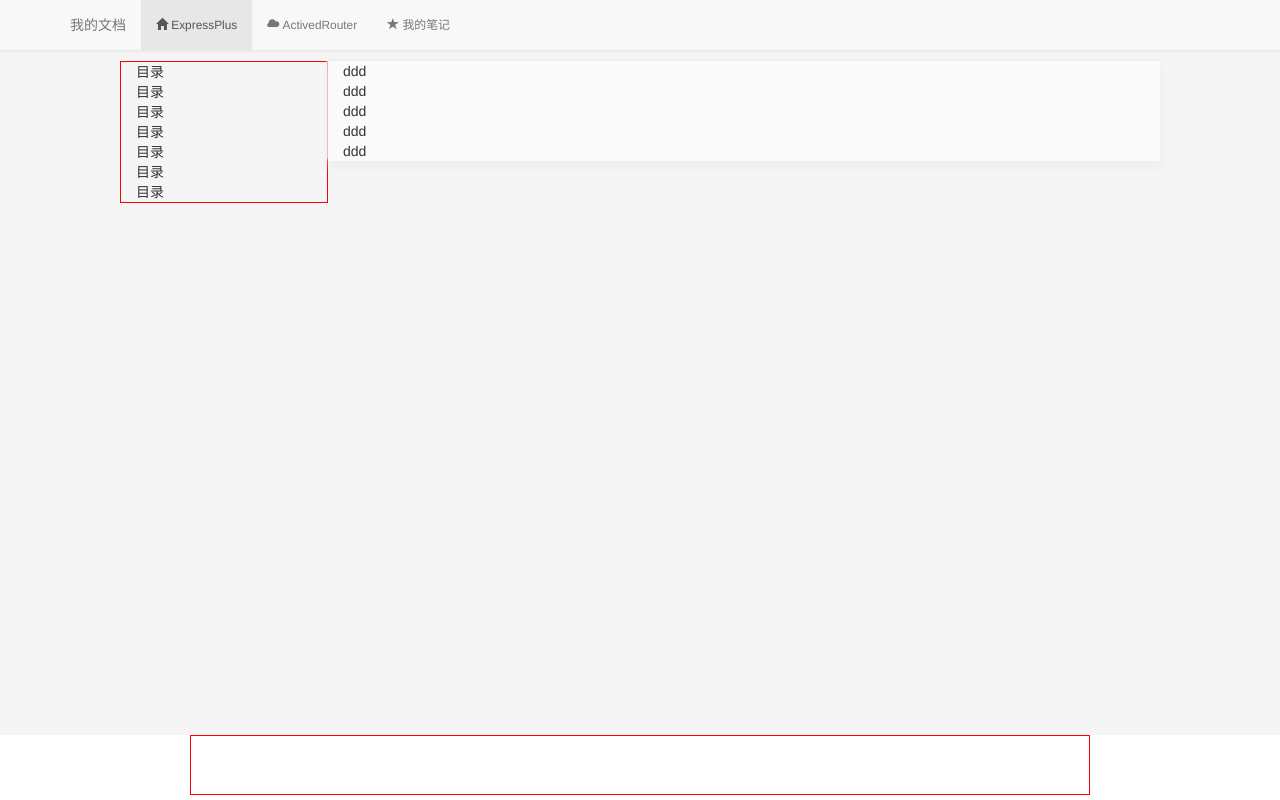
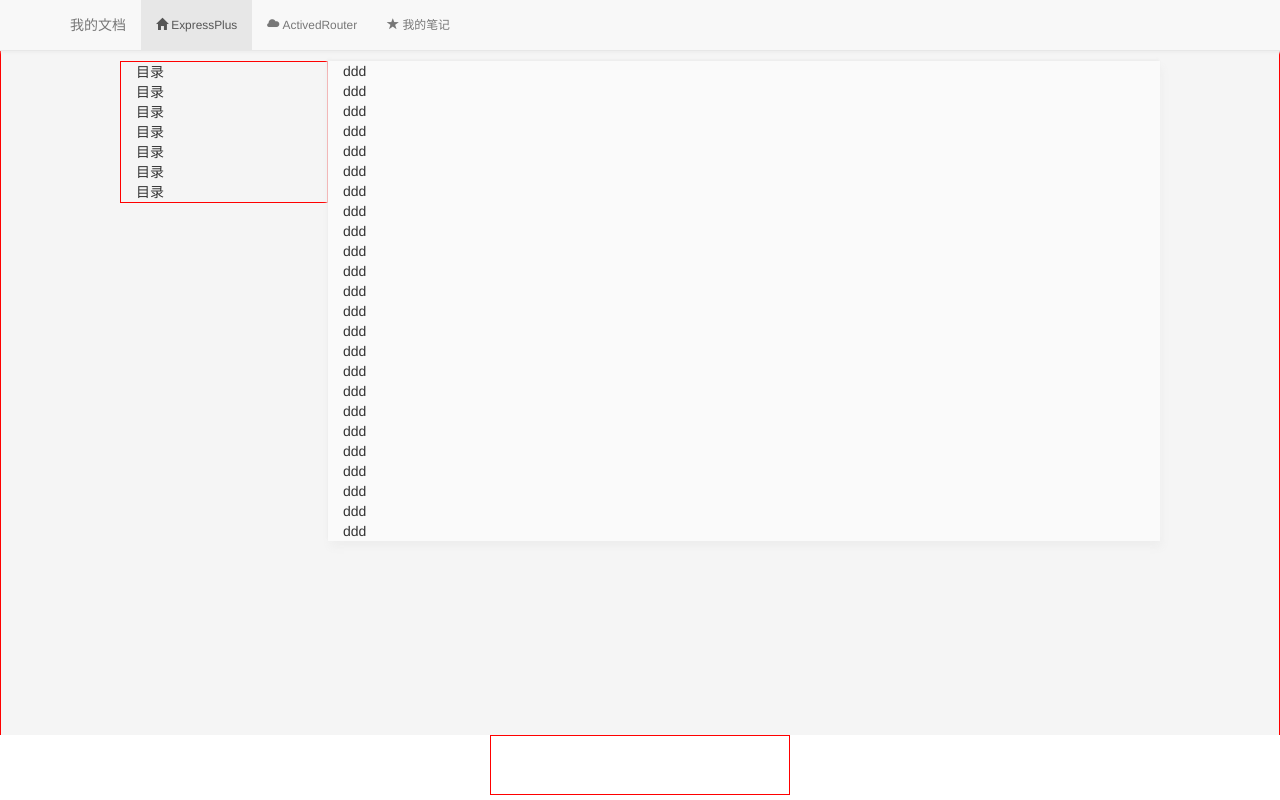
Before and after one commit to UsherYue/FoolDoc, a website: page views/index.html in a window 1280 px wide. Drawn offline with nearby package versions, Linux system fonts and the light colour scheme.

Commit message:
调整首页兼容性布局

```diff
--- a/views/index.html
+++ b/views/index.html
@@ -3,43 +3,47 @@
 <head>
     <meta charset="utf-8">
     <title>我的文档</title>
-    <meta name="viewport" content="width=device-width, initial-scale=1.0">
+    <meta name="viewport" content="width=device-width, initial-scale=1.0, maximum-scale=1.0, user-scalable=no">
     <meta charset="utf-8">
     <link rel="stylesheet" href="https://cdn.bootcss.com/bootstrap/3.3.7/css/bootstrap.min.css">
     <style>
-        *{
-            margin:0px ;
-            padding:0px;
-        }
-        html,body{
+        html, body {
             height: 100%;
             background: #F5F5F5;
         }
-        #page{
+
+        #page {
             background: #F5F5F5;
-            border:1px solid #F5F5F5;
-            width:100%;
-            height:100% !important;
-            min-height: 100% !important;
+            width: 100%;
+            min-height: 100%;
+            height: auto !important;
+            border: 1px solid red;
             /*margin 为负数自动计算宽度*/
-            margin-bottom:  -130px;
+            margin: 0px auto -165px;
         }
-        .top-navigation{
+
+        .top-navigation {
             box-shadow: 1px 2px 2px #eeeeee;
         }
-        #main{
-            margin-top:60px;
+
+        #main {
+            height: 100%;
+            margin-top: 60px;
         }
-        #main div.content-box{
+
+        #main div.content-box {
             background: #fafafa;
-            box-shadow: -1px -2px 2px #eeeeee,2px 6px 8px #eeeeee;
+            box-shadow: -1px -2px 2px #eeeeee, 2px 6px 8px #eeeeee;
+            margin-bottom: 100px;
         }
-        #footer{
-            height:65px;
-            margin-top:65px;
+
+        #footer {
+            height: 65px;
             background: #fff;
-            width:100%;
-            min-width:100% !important;
+            width: 100%;
+            min-width: 100% !important;
+            /*预留出底部*/
+            margin-top: 100px;
         }
     </style>
     <!--[if lt IE 9]>
@@ -48,10 +52,10 @@
 </head>
 <body>
 
-<div id="page" >
+<div id="page">
 
     <!--navigation begin-->
-    <div class="navbar navbar-fixed-top navbar-default top-navigation " role="navigation" >
+    <div class="navbar navbar-fixed-top navbar-default top-navigation " role="navigation">
         <div class="container">
             <div class="navbar-header">
                 <button type="button" class="navbar-toggle" data-toggle="collapse" data-target=".navbar-collapse">
@@ -60,12 +64,14 @@
                     <span class="icon-bar"></span>
                     <span class="icon-bar"></span>
                 </button>
-                <a class=" navbar-brand"   style="font-size:1em;" href="#">我的文档</a>
+                <a class=" navbar-brand" style="font-size:1em;" href="#">我的文档</a>
             </div>
             <div class="collapse navbar-collapse">
                 <ul class="nav navbar-nav">
-                    <li class="active"><a href="#" class="small"><span class="glyphicon glyphicon-home"></span>&nbsp;ExpressPlus</a></li>
-                    <li><a href="#shop" class="small"><span class="glyphicon glyphicon-cloud"></span>&nbsp;ActivedRouter</a></li>
+                    <li class="active"><a href="#" class="small"><span class="glyphicon glyphicon-home"></span>&nbsp;ExpressPlus</a>
+                    </li>
+                    <li><a href="#shop" class="small"><span class="glyphicon glyphicon-cloud"></span>&nbsp;ActivedRouter</a>
+                    </li>
                     <li><a href="#shop" class="small"><span class="glyphicon glyphicon-star"></span>&nbsp;我的笔记</a></li>
                 </ul>
             </div><!-- /.nav-collapse -->
@@ -73,7 +79,7 @@
     </div>
     <!--navigation end-->
 
-    <div id="main" class="container-fluid"  >
+    <div id="main" class="container-fluid">
         <div class="chapter hidden-xs col-sm-offset-1 col-sm-2" style="border:1px solid red;">
             目录<br>
             目录<br>
@@ -89,20 +95,38 @@
             ddd<br>
             ddd<br>
             ddd<br>
+            ddd<br>
+            ddd<br>
+            ddd<br>
+            ddd<br>
+            ddd<br>
+            ddd<br>
+            ddd<br>
+            ddd<br>
+            ddd<br>
+            ddd<br>
+            ddd<br>
+            ddd<br>
+            ddd<br>
+            ddd<br>
+            ddd<br>
+            ddd<br>
+            ddd<br>
+            ddd<br>
+            ddd<br>
+
+
         </div>
     </div>
     <!--footer end-->
 </div>
 
 <!--footer begin-->
-<footer  id="footer" class="container-fluid">
-    <div style="border: 1px solid red;width:900px;height: 60px;" class="center-block">
+<footer id="footer">
+    <div style="border: 1px solid red;width:300px;height: 60px;" class="center-block">
 
     </div>
 </footer>
-
-
-
 
 
 <script src="https://cdn.bootcss.com/jquery/2.1.1/jquery.min.js"></script>
```
Lines whose indentation alone changed are shown as unchanged.
